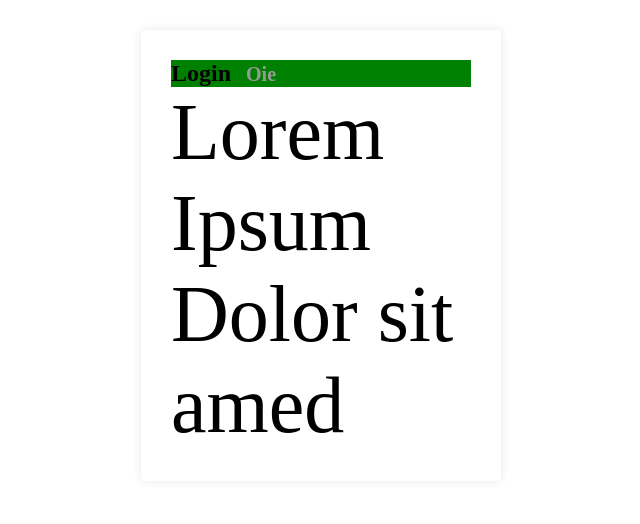
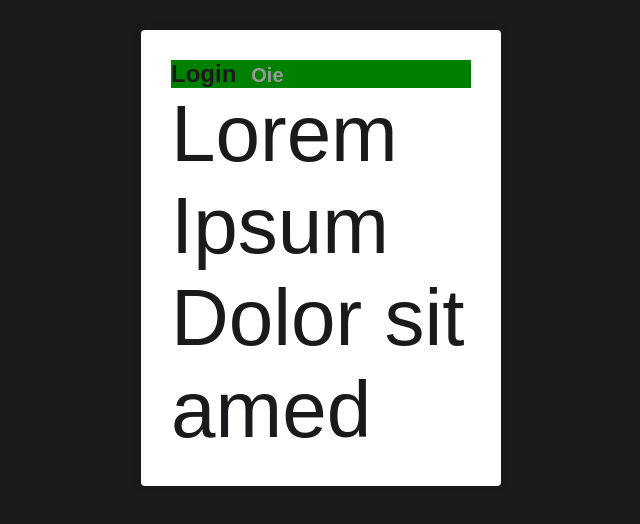
Before and after one commit to heberRibeiro/registration-web, a React (Create React App) app: page / in a window 1280 px wide. Shown: the top 524 px of the page, without its empty margins (319-959 px from the left). Built offline with nearby package versions, Linux system fonts and the light colour scheme.

Commit message:
Add global styles

```diff
--- /dev/null
+++ b/src/config/colors.js
@@ -0,0 +1,7 @@
+export const primaryColor = '#C3073F';
+export const primaryDarkColor = '#1A1A1D';
+
+export const successColor = '#0197F6';
+export const infoColor = '#0197F6';
+export const errorColor = '#F2AF29';
+export const warningColor = '#F2AF29';
--- a/src/styles/GlobalStyle.js
+++ b/src/styles/GlobalStyle.js
@@ -1,4 +1,5 @@
 import styled, { createGlobalStyle } from 'styled-components';
+import { primaryColor, primaryDarkColor } from '../config/colors';
 
 export default createGlobalStyle`
   * {
@@ -8,9 +9,10 @@ export default createGlobalStyle`
     box-sizing: border-box;
   }
 
-  body: {
+  body {
     font-family: sans-serif;
-    background: #eee;
+    background: ${primaryDarkColor};
+    color: ${primaryDarkColor};
   }
 
   html, body, #root {
@@ -19,10 +21,17 @@ export default createGlobalStyle`
 
   button {
     cursor: pointer;
+    background: ${primaryColor};
+    border: none;
+    color: #fff;
+    padding: 10px 20px;
+    border-radius: 4px;
+    font-weight: 700;
   }
 
   a {
     text-decoration: none;
+    background: ${primaryColor};
   }
 
   ul {
```
